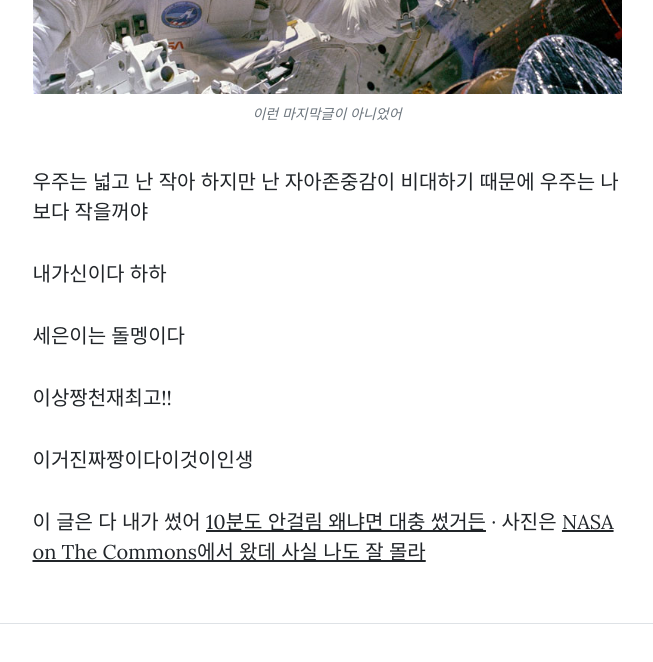
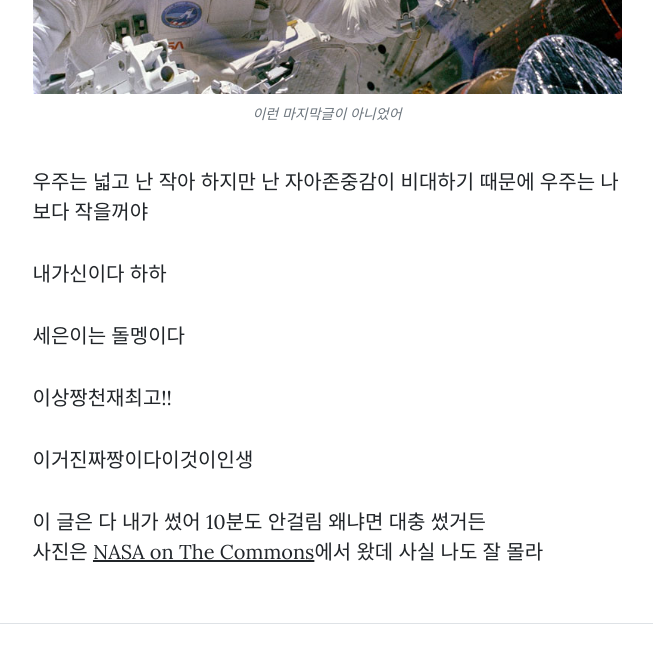
Before and after one commit to jinnnnnny1030/testtest, a plain HTML site: page post.html in a window 1280 px wide. Shown: the part 1888-2550 px from the top of the page, without its empty margins (313-966 px from the left). Drawn offline with nearby package versions, Linux system fonts and the light colour scheme.

Commit message:
Add files via upload

```diff
--- a/post.html
+++ b/post.html
@@ -78,9 +78,8 @@
                         <p>이거진짜짱이다이것이인생</p>
                         <p>
                             이 글은 다 내가 썼어
-                            <a href="http://spaceipsum.com/">10분도 안걸림 왜냐면 대충 썼거든</a>
-                            &middot; 사진은
-                            <a href="https://www.flickr.com/photos/nasacommons/">NASA on The Commons에서 왔데 사실 나도 잘 몰라</a>
+                            <a>10분도 안걸림 왜냐면 대충 썼거든</a><br>
+                            사진은 <a href="https://www.flickr.com/photos/nasacommons/">NASA on The Commons</a>에서 왔데 사실 나도 잘 몰라
                         </p>
                     </div>
                 </div>
```
